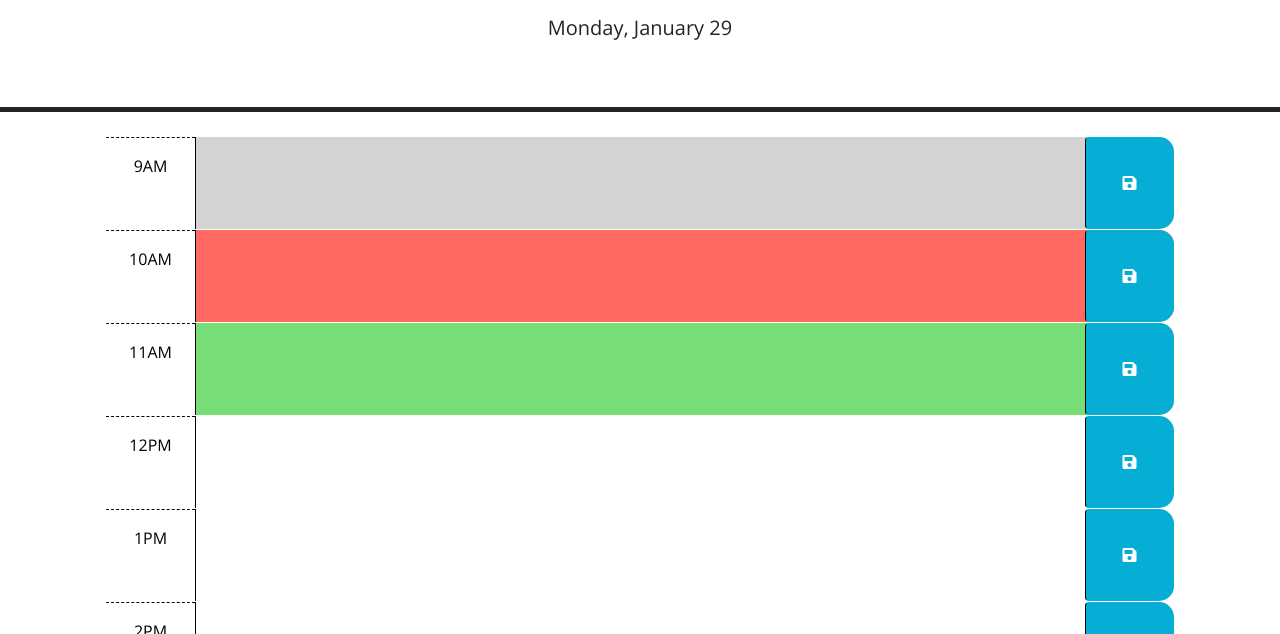
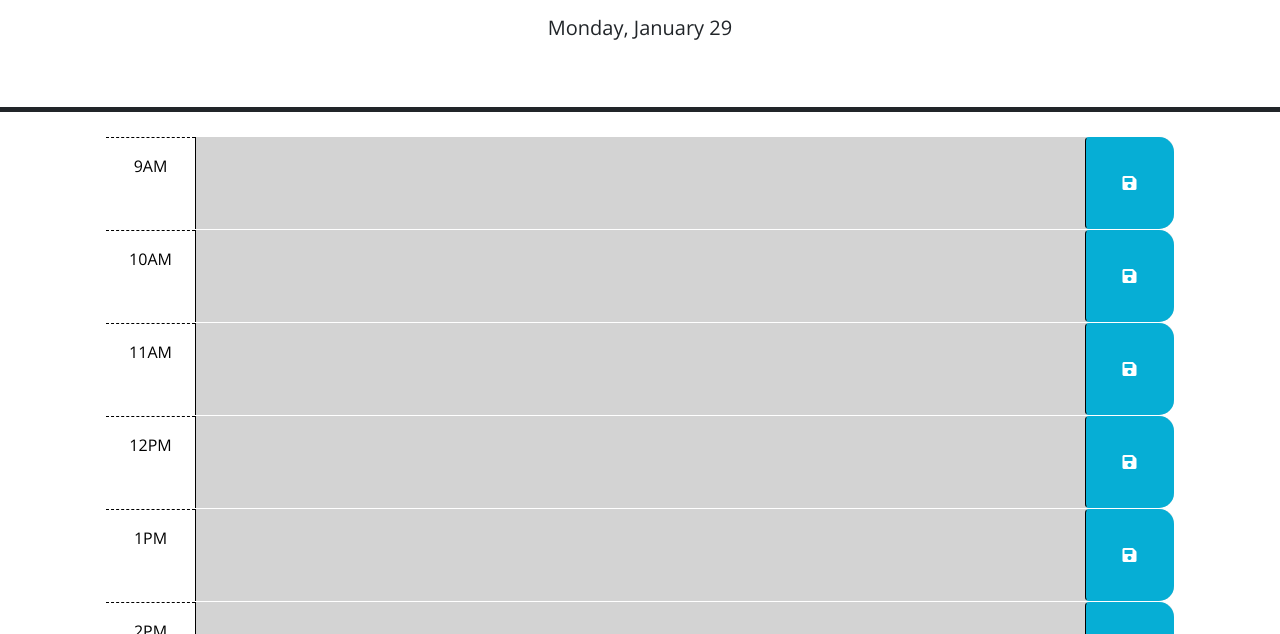
Before and after one commit to RyanMoises5/Calendar-App-RMwk5, a plain HTML site: page index.html in a window 1280 px wide. Shown: the part 166-800 px from the top of the page. Drawn offline with nearby package versions, Linux system fonts and the light colour scheme.

Commit message:
Coloring for past/present/future time blocks now working

```diff
--- a/index.html
+++ b/index.html
@@ -40,7 +40,7 @@
         -->
 
       <!-- Example of a past time block. The "past" class adds a gray background color. -->
-      <div id="hour-9" class="row time-block past">
+      <div id="hour-9" class="row time-block">
         <div class="col-2 col-md-1 hour text-center py-3">9AM</div>
         <textarea class="col-8 col-md-10 description" rows="3"> </textarea>
         <button class="btn saveBtn col-2 col-md-1" aria-label="save">
@@ -49,7 +49,7 @@
       </div>
 
       <!-- Example of a a present time block. The "present" class adds a red background color. -->
-      <div id="hour-10" class="row time-block present">
+      <div id="hour-10" class="row time-block">
         <div class="col-2 col-md-1 hour text-center py-3">10AM</div>
         <textarea class="col-8 col-md-10 description" rows="3"> </textarea>
         <button class="btn saveBtn col-2 col-md-1" aria-label="save">
@@ -58,7 +58,7 @@
       </div>
 
       <!-- Example of a future time block. The "future" class adds a green background color. -->
-      <div id="hour-11" class="row time-block future">
+      <div id="hour-11" class="row time-block">
         <div class="col-2 col-md-1 hour text-center py-3">11AM</div>
         <textarea class="col-8 col-md-10 description" rows="3"> </textarea>
         <button class="btn saveBtn col-2 col-md-1" aria-label="save">
--- a/script.js
+++ b/script.js
@@ -1,8 +1,24 @@
 // Wrap all code that interacts with the DOM in a call to jQuery to ensure that
 // the code isn't run until the browser has finished rendering all the elements
 // in the html.
+
 var currentDay = $('#currentDay');
 currentDay.text(dayjs().format('dddd, MMMM D'));
+var currentHour = dayjs().hour();
+
+var timeBlocks = [$('#hour-9'),$('#hour-10'),$('#hour-11'),$('#hour-12'),$('#hour-13'),$('#hour-14'),$('#hour-15'),$('#hour-16'),$('#hour-17')]
+
+for (let index = 0; index < timeBlocks.length; index++) {
+  var hourCount = parseInt(timeBlocks[index].attr("id").split("hour-")[1]);
+
+  if (currentHour > hourCount) {
+    timeBlocks[index].addClass("past");
+  } else if (currentHour === hourCount) {
+    timeBlocks[index].addClass("present");
+  } else if (currentHour < hourCount) {
+    timeBlocks[index].addClass("future");
+  }
+}
 
 $(function () {
   // TODO: Add a listener for click events on the save button. This code should
```
